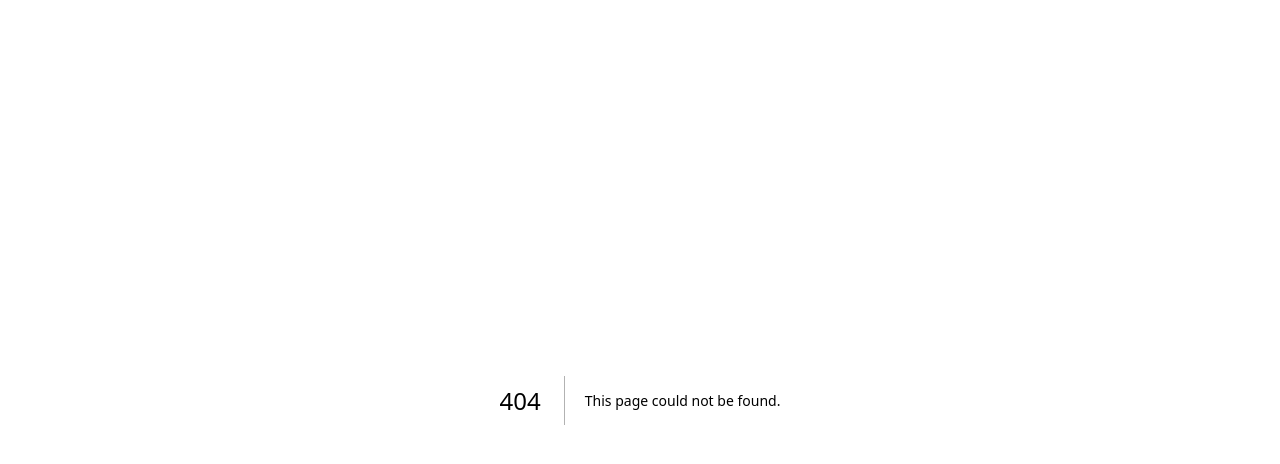
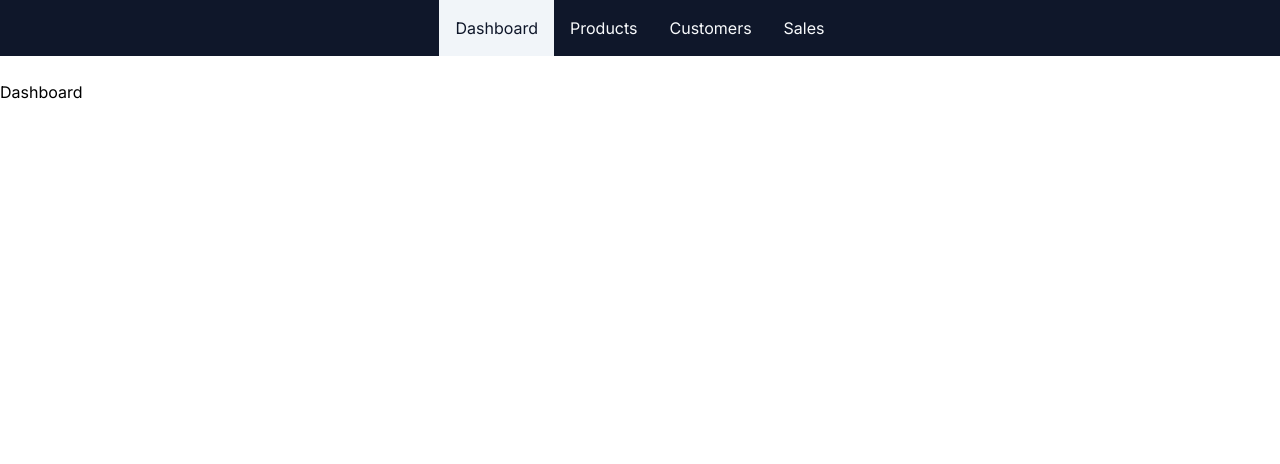
Before and after one commit to dvnkx/Store, a Next.js app: page /admin in a window 1280 px wide. Before the commit this address had no page. Shown: the top 464 px of the page. Built offline with nearby package versions, Linux system fonts and the light colour scheme.

Commit message:
add: nav

```diff
--- /dev/null
+++ b/src/app/admin/layout.tsx
@@ -0,0 +1,21 @@
+import { Nav, NavLink } from "@/components/Nav";
+
+const AdminLayout = ({
+  children,
+}: Readonly<{
+  children: React.ReactNode;
+}>) => {
+  return (
+    <>
+      <Nav>
+        <NavLink href="/admin">Dashboard</NavLink>
+        <NavLink href="/products">Products</NavLink>
+        <NavLink href="/customers">Customers</NavLink>
+        <NavLink href="/sales">Sales</NavLink>
+      </Nav>
+      <div className="container my-6">{children}</div>
+    </>
+  );
+};
+
+export default AdminLayout;
--- /dev/null
+++ b/src/app/admin/page.tsx
@@ -0,0 +1,7 @@
+import React from "react";
+
+const AdminDashboard = () => {
+  return <div>Dashboard</div>;
+};
+
+export default AdminDashboard;
--- /dev/null
+++ b/src/components/Nav.tsx
@@ -0,0 +1,29 @@
+"use client";
+
+import { cn } from "@/lib/utils";
+import Link from "next/link";
+import { usePathname } from "next/navigation";
+import React, { ComponentProps } from "react";
+
+export const Nav = ({ children }: { children: React.ReactNode }) => {
+  return (
+    <nav className="bg-primary text-primary-foreground flex justify-center">
+      {children}
+    </nav>
+  );
+};
+
+export const NavLink = (
+  props: Omit<ComponentProps<typeof Link>, "className">
+) => {
+  const pathName = usePathname();
+  return (
+    <Link
+      {...props}
+      className={cn(
+        "p-4 hover:bg-secondary hover:text-secondary-foreground focus-visible:bg-secondary focus-visible:text-secondary-foreground",
+        pathName === props.href && "bg-secondary text-secondary-foreground"
+      )}
+    />
+  );
+};
```
